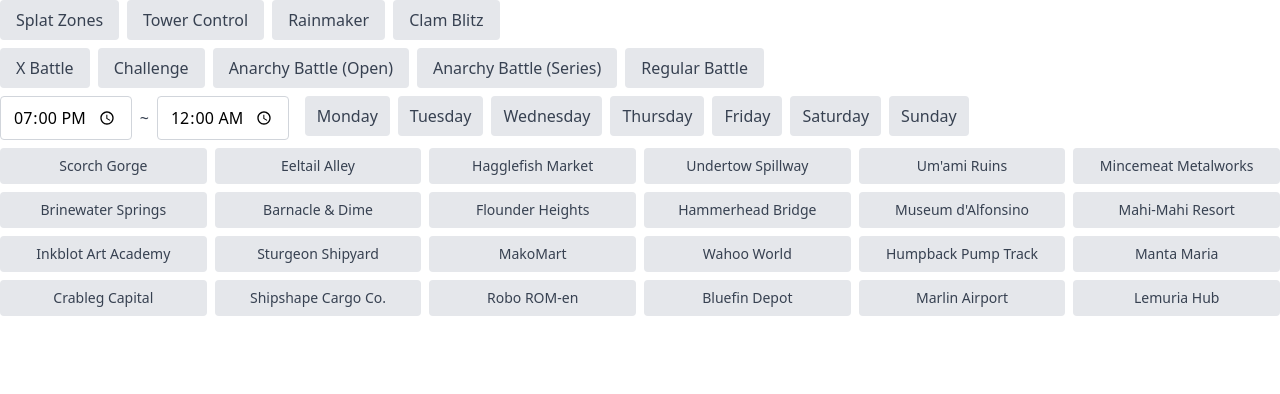
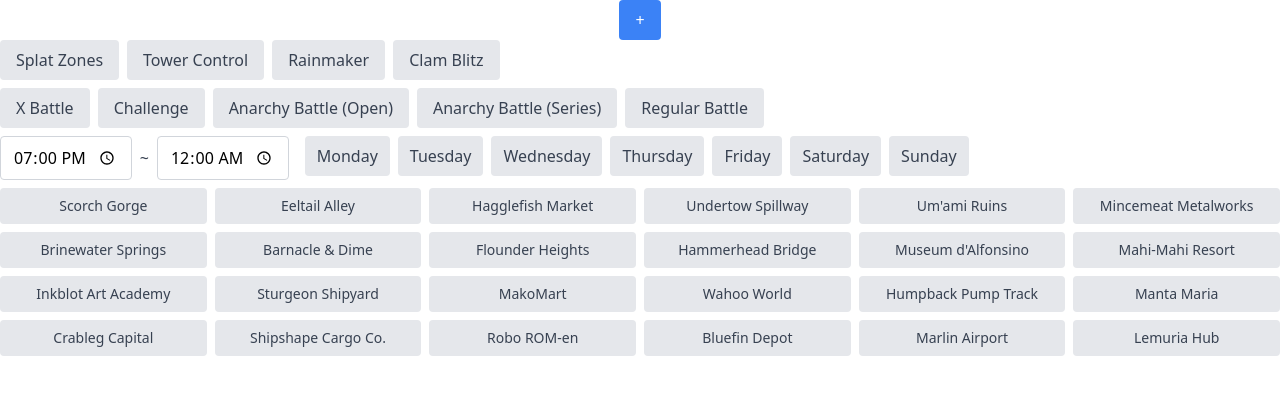
Before and after one commit to nokoika/ink-alarm, a React (Vite) app in the folder front/: page /en in a window 1280 px wide. Shown: the top 394 px of the page. Built offline with nearby package versions, Linux system fonts and the light colour scheme.

Commit message:
ハリボテのボタン

```diff
--- a/front/src/App.tsx
+++ b/front/src/App.tsx
@@ -130,15 +130,35 @@
   )
 }
 
+const AddFilter: FC = () => {
+  return (
+    <div className="flex justify-center">
+      <button
+        type="button"
+        className="px-4 py-2 text-white bg-blue-500 rounded hover:bg-blue-600 transition-colors"
+      >
+        +
+      </button>
+    </div>
+  )
+}
+
+const FilterWidget: FC = () => {
+  return (
+    <div className="space-y-2">
+      <RulesFilter />
+      <ModesFilter />
+      <TimeSlotFilter />
+      <StageFilter />
+    </div>
+  )
+}
+
 export const App: FC = () => {
   return (
     <TranslationLanguageProvider>
-      <div className="space-y-2">
-        <RulesFilter />
-        <ModesFilter />
-        <TimeSlotFilter />
-        <StageFilter />
-      </div>
+      <AddFilter />
+      <FilterWidget />
     </TranslationLanguageProvider>
   )
 }
```
